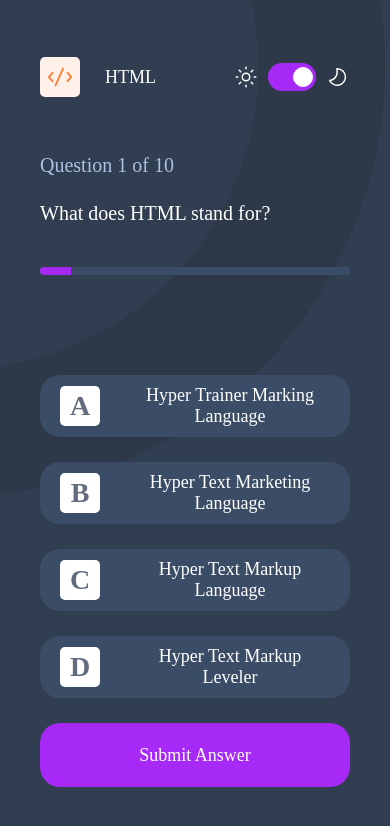
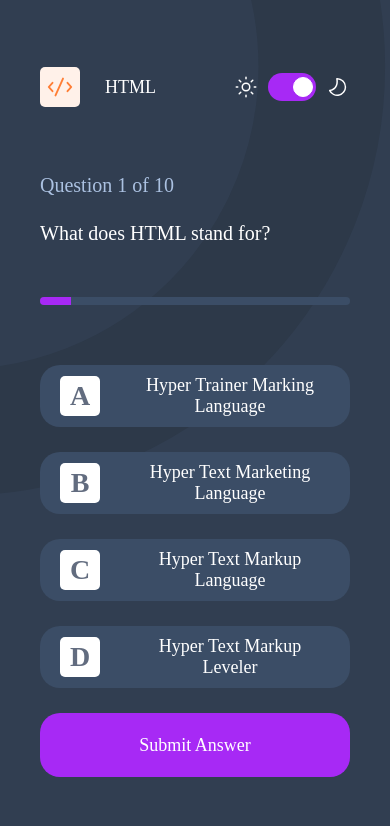
Before and after one commit to AnuragModi02/front-end-quiz, a Vue app: page /Home in a window 390 px wide. Both pictures are taken after a click on the button "HTML". Shown: the top 826 px of the page. Built offline with nearby package versions, Linux system fonts and the light colour scheme; a web font is replaced by a local one.

Commit message:
reduce gap in mobile screen

```diff
--- a/src/components/questionnaire/QuestionsComponent.vue
+++ b/src/components/questionnaire/QuestionsComponent.vue
@@ -100,7 +100,7 @@ export default {
 @media (max-width: 1400px) {
     .question-wrapper {
         grid-template-columns: 1fr;
-        grid-row-gap: 100px;
+        grid-row-gap: 60px;
     }
 
     .question-container {
```
